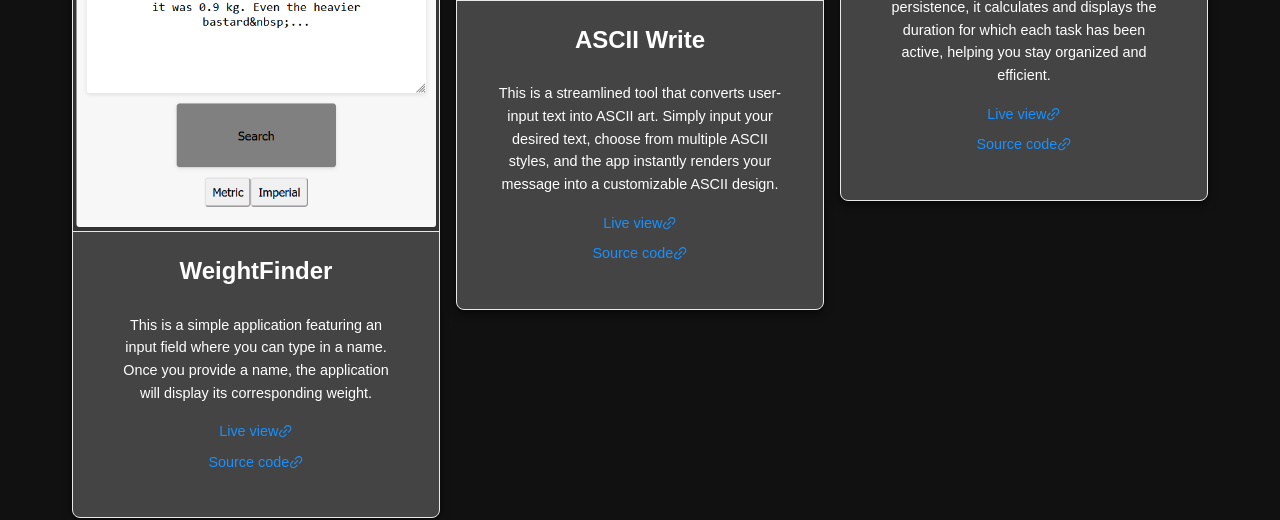
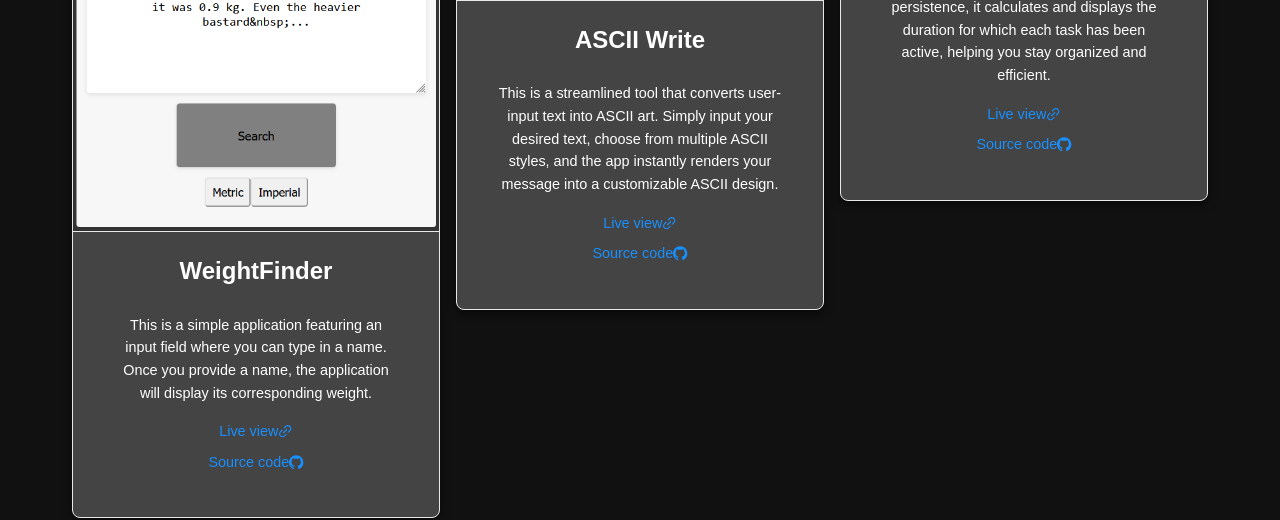
Before and after one commit to PetarRadojicic/RDD, a React (Create React App) app: page / in a window 1280 px wide. Shown: the part 2200-2720 px from the top of the page. Built offline with nearby package versions, Linux system fonts and the light colour scheme.

Commit message:
master: Finn/added git icons

```diff
--- a/src/components/Portfolio/portfolio.jsx
+++ b/src/components/Portfolio/portfolio.jsx
@@ -1,4 +1,4 @@
-import { LinkOutlined } from "@ant-design/icons";
+import { LinkOutlined, GithubOutlined } from "@ant-design/icons";
 import { Card, Image } from "antd";
 import { motion } from "framer-motion";
 import React from "react";
@@ -99,7 +99,7 @@ const Portfolio = () => {
                         target="_blank"
                         rel="noopener noreferrer"
                       >
-                        Source code <LinkOutlined />
+                        Source code <GithubOutlined />
                       </a>
                     </div>
                   </div>
```
